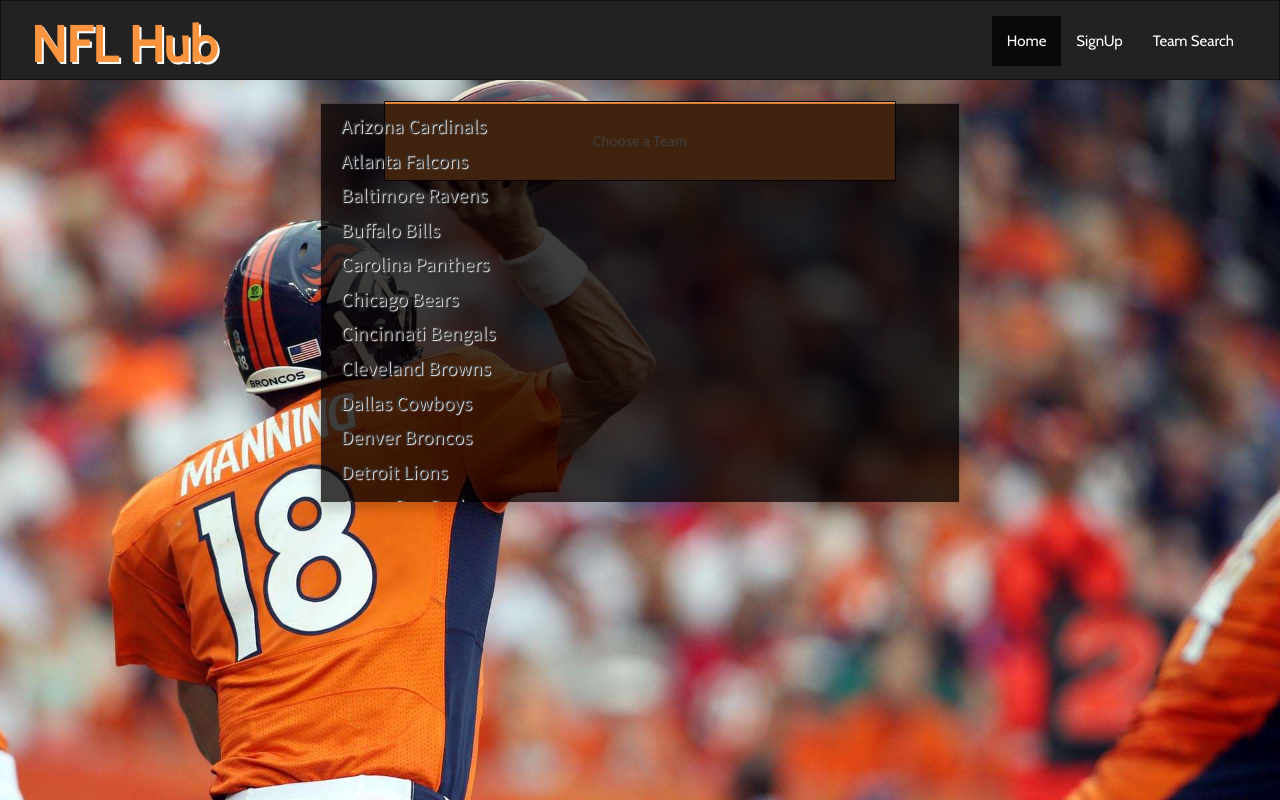
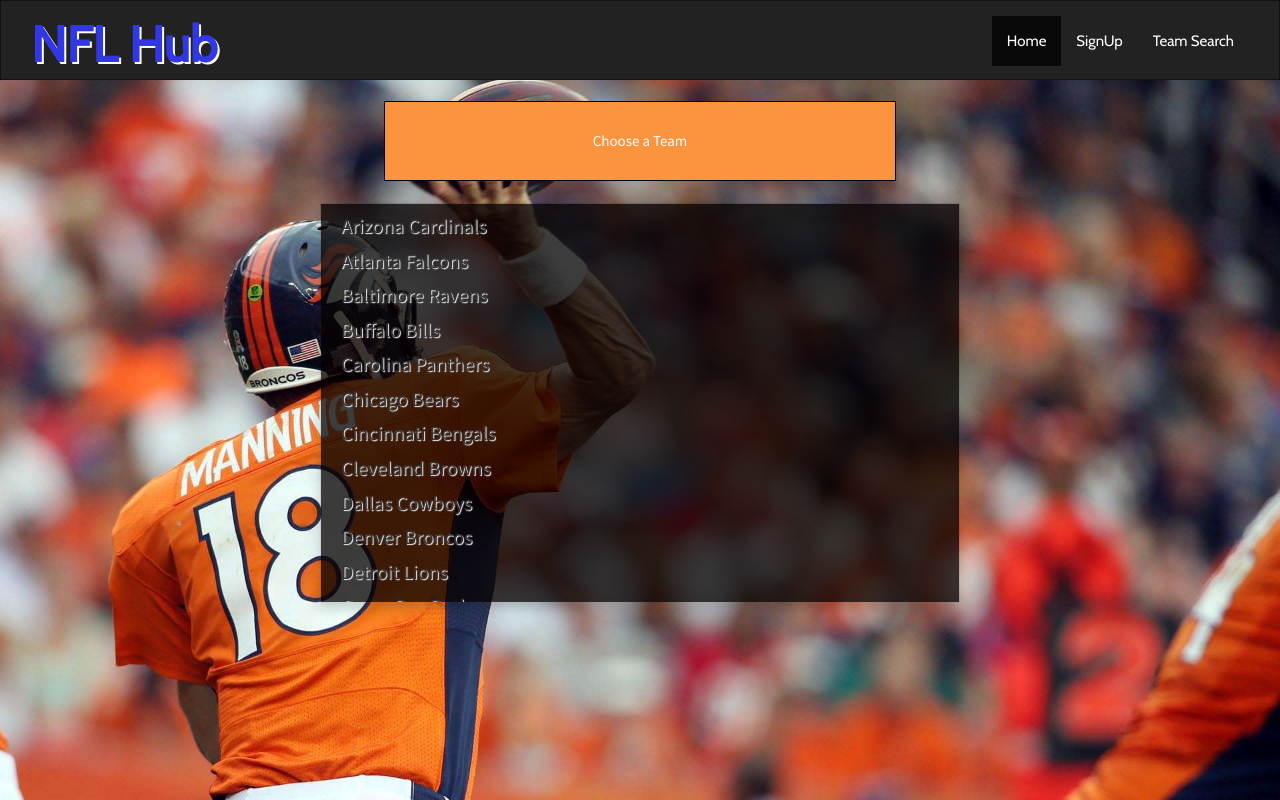
Before and after one commit to rpryor93/NFL_Hub, a PHP site: page /teampage.html in a window 1280 px wide. Run offline with PHP 8.4, Linux system fonts and the light colour scheme.

Commit message:
fix drop down box location

```diff
--- a/assets/css/teampage.css
+++ b/assets/css/teampage.css
@@ -25,6 +25,7 @@
   font-size:20px;
   height:400px;
   overflow:scroll;
+  top:100px;
 }
 
 body{
@@ -42,7 +43,7 @@
   top:18px;
   font-family:cabin;
   font-weight:900;
-  color:rgb(250,148,62);
+  color:rgb(48,55,227);
   left:15px;
   text-shadow:2px 2px white;
 }
```
